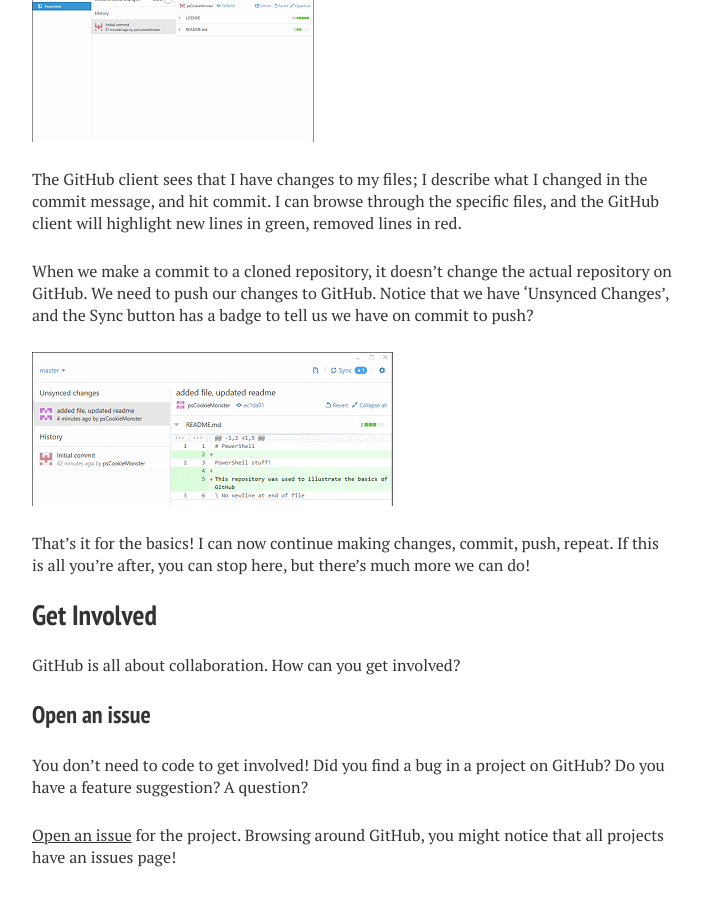
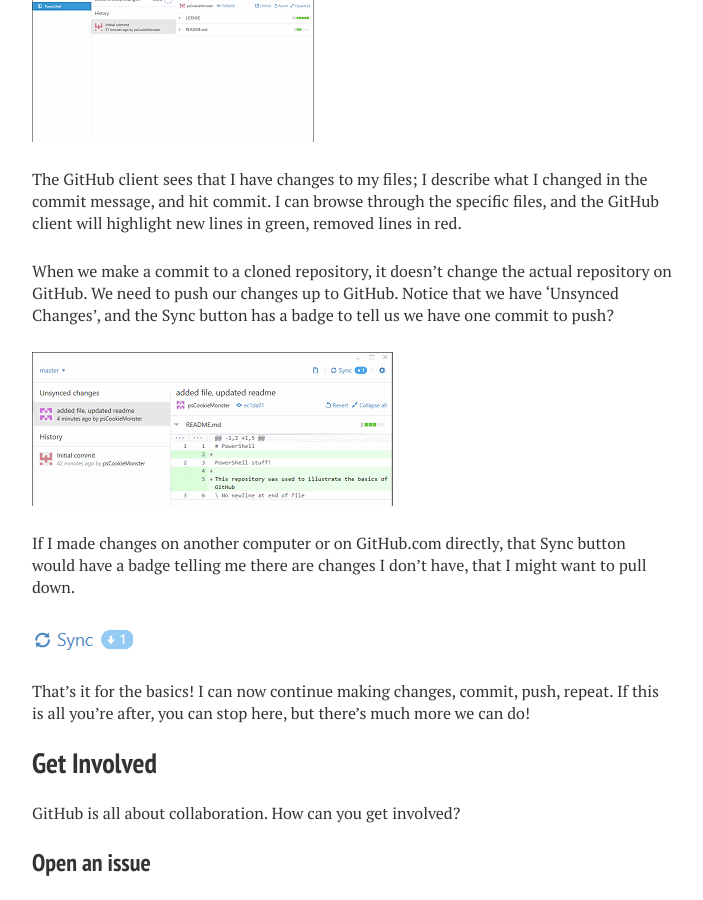
Before and after one commit to RamblingCookieMonster/RamblingCookieMonster.github.io, a Jekyll site: the page built from _posts/2015-04-05-GitHub-For-PowerShell-Projects.md, in a window 1280 px wide and 900 px high, scrolled down 2799 px. Shown: the whole window, without its empty margins (288-991 px from the left). Built offline with Jekyll 4.4.1, drawn with Linux system fonts in a browser that asks for light colours; nearby versions of some CDN libraries; comment, search, counter and statistics services are not loaded.

Commit message:
sync note

```diff
--- a/_posts/2015-04-05-GitHub-For-PowerShell-Projects.md
+++ b/_posts/2015-04-05-GitHub-For-PowerShell-Projects.md
@@ -73,9 +73,13 @@
 
 The GitHub client sees that I have changes to my files; I describe what I changed in the commit message, and hit commit. I can browse through the specific files, and the GitHub client will highlight new lines in green, removed lines in red.
 
-When we make a commit to a cloned repository, it doesn't change the actual repository on GitHub. We need to push our changes to GitHub. Notice that we have 'Unsynced Changes', and the Sync button has a badge to tell us we have on commit to push?
+When we make a commit to a cloned repository, it doesn't change the actual repository on GitHub. We need to push our changes up to GitHub. Notice that we have 'Unsynced Changes', and the Sync button has a badge to tell us we have one commit to push?
 
 [![Push](/images/github-intro/push_thumb.gif)](/images/github-intro/push.gif)
+
+If I made changes on another computer or on GitHub.com directly, that Sync button would have a badge telling me there are changes I don't have, that I might want to pull down.
+
+![Pull](/images/github-intro/syncdown.png)
 
 That's it for the basics! I can now continue making changes, commit, push, repeat. If this is all you're after, you can stop here, but there's much more we can do!
 
```
Also changed, not shown: images/github-intro/syncdown.png (added).
